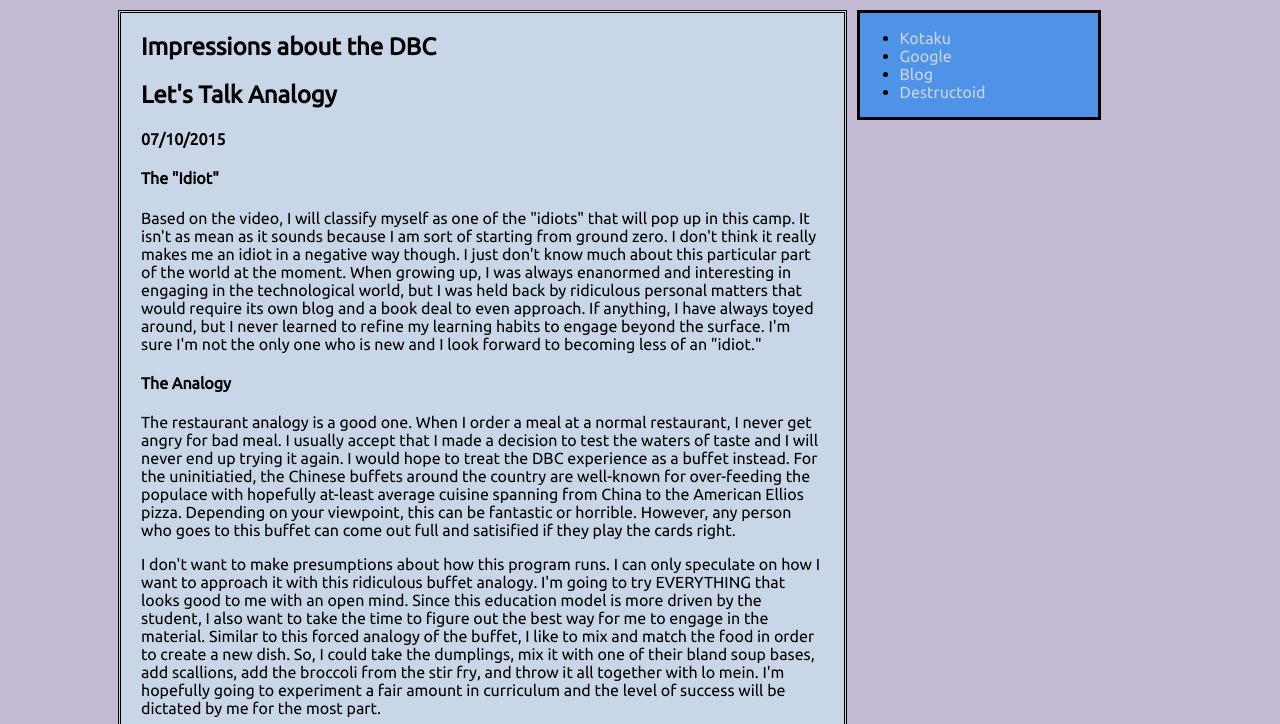
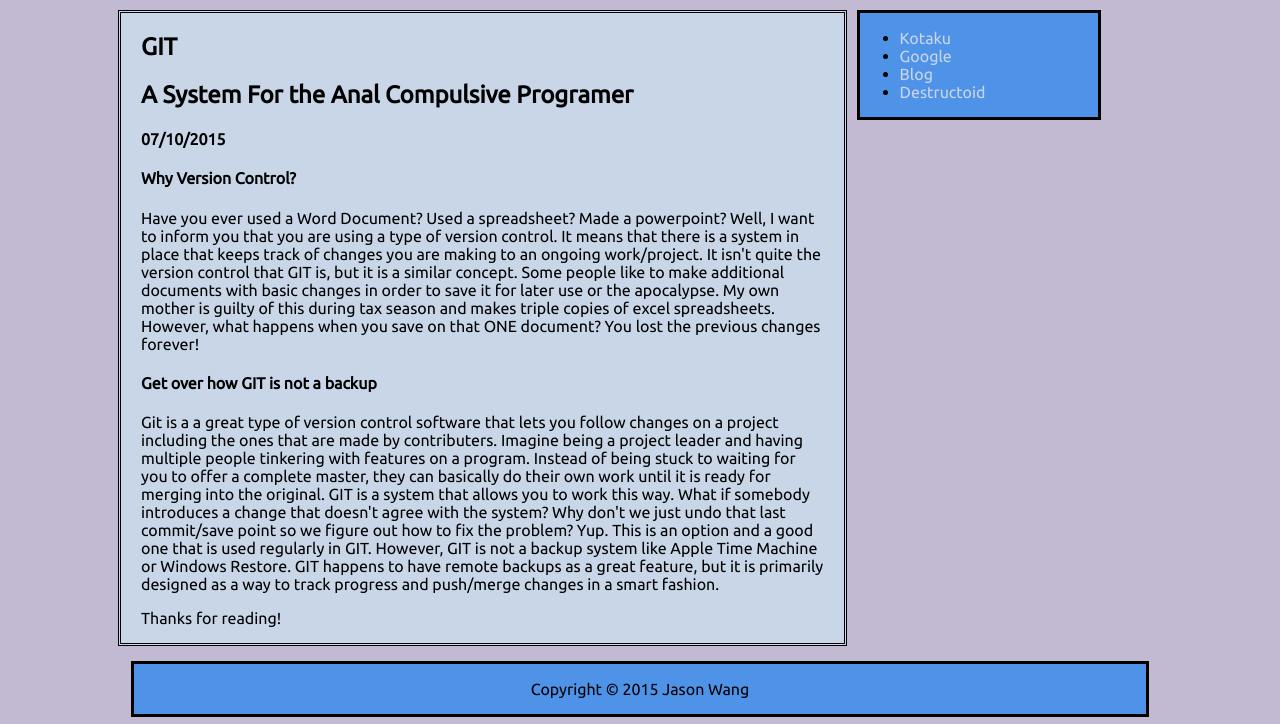
Before and after one commit to AgentWang007/AgentWang007.github.io, a plain HTML site: page blog/t1-git-blog.html in a window 1280 px wide. Shown: the part 212-936 px from the top of the page. Drawn offline with Linux system fonts and the light colour scheme.

Commit message:
fix t1-git-blog.html

```diff
--- a/blog/t1-git-blog.html
+++ b/blog/t1-git-blog.html
@@ -22,25 +22,16 @@
 <div id="wrapper">
   <section>
 
-  <h1>Impressions about the DBC</h1>
-  <h2>Let's Talk Analogy</h2>
+  <h1>GIT</h1>
+  <h2>A System For the Anal Compulsive Programer</h2>
   <h4>07/10/2015</h4>
-    <h4> The "Idiot"</h4>
+    <h4>Why Version Control?</h4>
     <p>
-      Based on the video, I will classify myself as one of the "idiots" that will pop up in this camp. It isn't as mean as it sounds because I am sort of starting from ground zero. I don't think it really makes me an idiot in a negative way though. I just don't know much about this particular part of the world at the moment. When growing up, I was always enanormed and interesting in engaging in the technological world, but I was held back by ridiculous personal matters that would require its own blog and a book deal to even approach. If anything, I have always toyed around, but I never learned to refine my learning habits to engage beyond the surface.  I'm sure I'm not the only one who is new and I look forward to becoming less of an "idiot."
+      Have you ever used a Word Document? Used a spreadsheet? Made a powerpoint? Well, I want to inform you that you are using a type of version control. It means that there is a system in place that keeps track of changes you are making to an ongoing work/project. It isn't quite the version control that GIT is, but it is a similar concept. Some people like to make additional documents with basic changes in order to save it for later use or the apocalypse. My own mother is guilty of this during tax season and makes triple copies of excel spreadsheets. However, what happens when you save on that ONE document? You lost the previous changes forever! </p>
+    <h4> Get over how GIT is not a backup</h4>
+    <p>
+      Git is a a great type of version control software that lets you follow changes on a project including the ones that are made by contributers. Imagine being a project leader and having multiple people tinkering with features on a program. Instead of being stuck to waiting for you to offer a complete master, they can basically do their own work until it is ready for merging into the original. GIT is a system that allows you to work this way. What if somebody introduces a change that doesn't agree with the system? Why don't we just undo that last commit/save point so we figure out how to fix the problem? Yup. This is an option and a good one that is used regularly in GIT. However, GIT is not a backup system like Apple Time Machine or Windows Restore. GIT happens to have remote backups as a great feature, but it is primarily designed as a way to track progress and push/merge changes in a smart fashion.
     </p>
-    <h4> The Analogy </h4>
-    <p>
-        The restaurant analogy is a good one. When I order a meal at a normal restaurant, I never get angry for bad meal. I usually accept that I made a decision to test the waters of taste and I will never end up trying it again. I would hope to treat the DBC experience as a buffet instead. For the uninitiatied, the Chinese buffets around the country are well-known for over-feeding the populace with hopefully at-least average cuisine spanning from China to the American Ellios pizza. Depending on your viewpoint, this can be fantastic or horrible. However, any person who goes to this buffet can come out full and satisified if they play the cards right.
-    </p>
-    <p>
-        I don't want to make presumptions about how this program runs. I can only speculate on how I want to approach it with this ridiculous buffet analogy. I'm going to try EVERYTHING that looks good to me with an open mind. Since this education model is more driven by the student, I also want to take the time to figure out the best way for me to engage in the material. Similar to this forced analogy of the buffet, I like to mix and match the food in order to create a new dish. So, I could take the dumplings, mix it with one of their bland soup bases, add scallions, add the broccoli from the stir fry, and throw it all together with lo mein. I'm hopefully going to experiment a fair amount in curriculum and the level of success will be dictated by me for the most part.
-    </p>
-
-    <p>
-        One of my best friends, who is a hardware engineer, once told me that programming is similar to setting up a restaurant. Let's say I wanted to create a Spanish restaurant. I can learn Spanish, but I still have no idea how to run a restaurant. I can learn how to run a restaurant, but I don't think could run it well without knowing Spanish. Basically, he was insinuating that learning the language won't magically create projects without knowing how the kitchen (software basics) works. However, learning kitchen basics can help the user learn the language by being an excellent starting point. Once you figured out how to run one successful restuarant, it becomes easier to franchise it or even start an entirely new venture. It may not make sense to you, but it sort of weirdly makes sense for me.
-
-        </p>
 
   <p>
         Thanks for reading!
```
